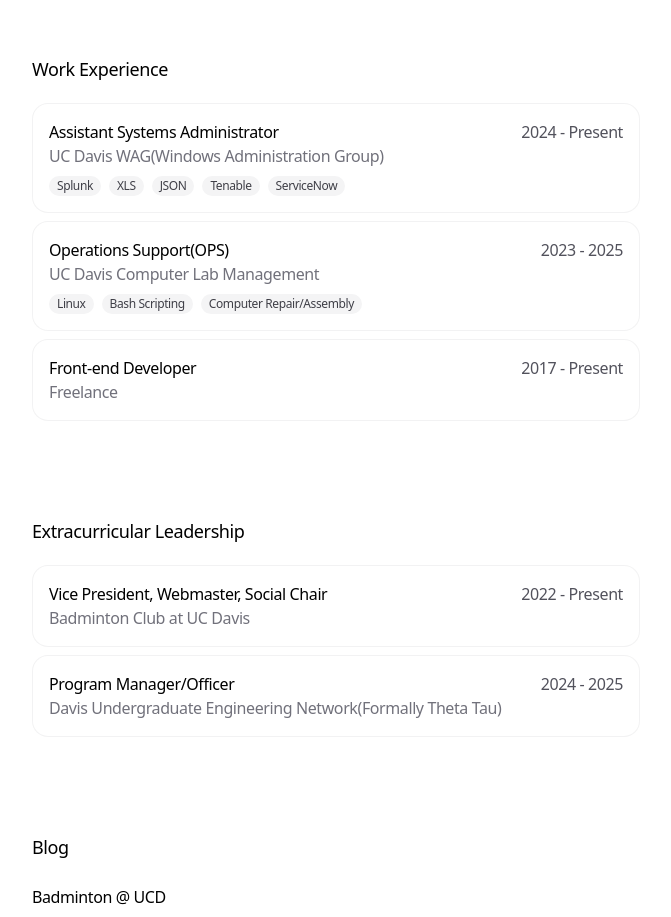
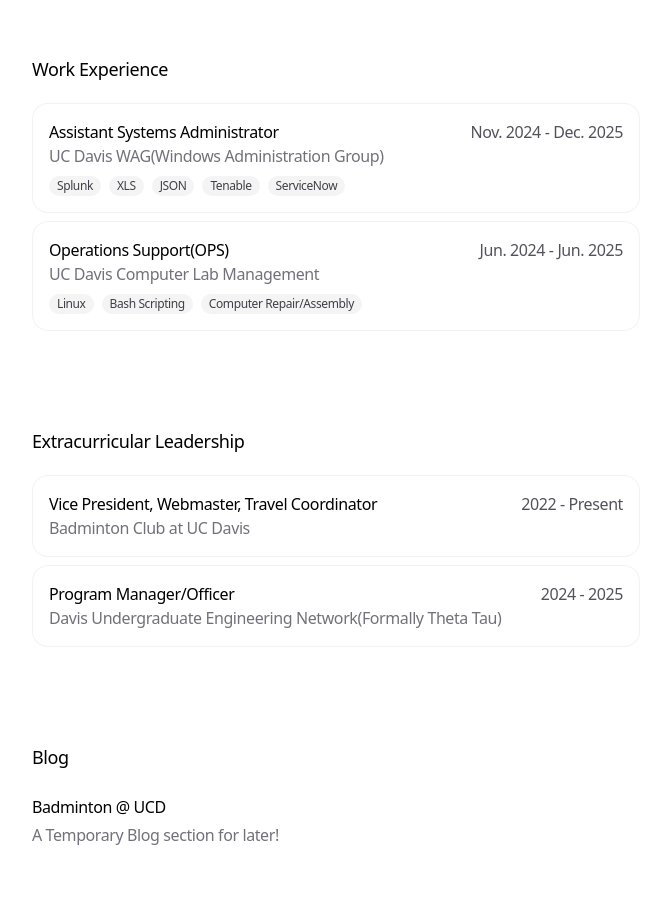
Before and after one commit to Sakidoe/personal-website-3, a Next.js app: page / in a window 1280 px wide. Shown: the part 1960-2877 px from the top of the page, without its empty margins (304-975 px from the left). Built offline with nearby package versions, Linux system fonts and the light colour scheme.

Commit message:
updated information

```diff
--- a/app/data.ts
+++ b/app/data.ts
@@ -80,8 +80,8 @@
   {
     company: 'UC Davis WAG(Windows Administration Group)',
     title: 'Assistant Systems Administrator',
-    start: '2024',
-    end: 'Present',
+    start: 'Nov. 2024',
+    end: 'Dec. 2025',
     link: '/blog/Workforce',
     skills: ['Splunk', 'XLS', 'JSON', 'Tenable', 'ServiceNow'],
     id: 'work1',
@@ -89,26 +89,18 @@
   {
     company: 'UC Davis Computer Lab Management',
     title: 'Operations Support(OPS)',
-    start: '2023',
-    end: '2025',
+    start: 'Jun. 2024',
+    end: 'Jun. 2025',
     link: '/blog/OPS',
     skills: ['Linux', 'Bash Scripting', 'Computer Repair/Assembly'],
     id: 'work2',
-  },
-  {
-    company: 'Freelance',
-    title: 'Front-end Developer',
-    start: '2017',
-    end: 'Present',
-    link: 'https://ibelick.com',
-    id: 'work3',
-  },
+  }
 ]
 
 export const EXTRACURRICULARS: Extracurriculars[] = [
   {
     company: 'Badminton Club at UC Davis',
-    title: 'Vice President, Webmaster, Social Chair',
+    title: 'Vice President, Webmaster, Travel Coordinator',
     start: '2022',
     end: 'Present',
     link: '/blog/Badminton',
```
